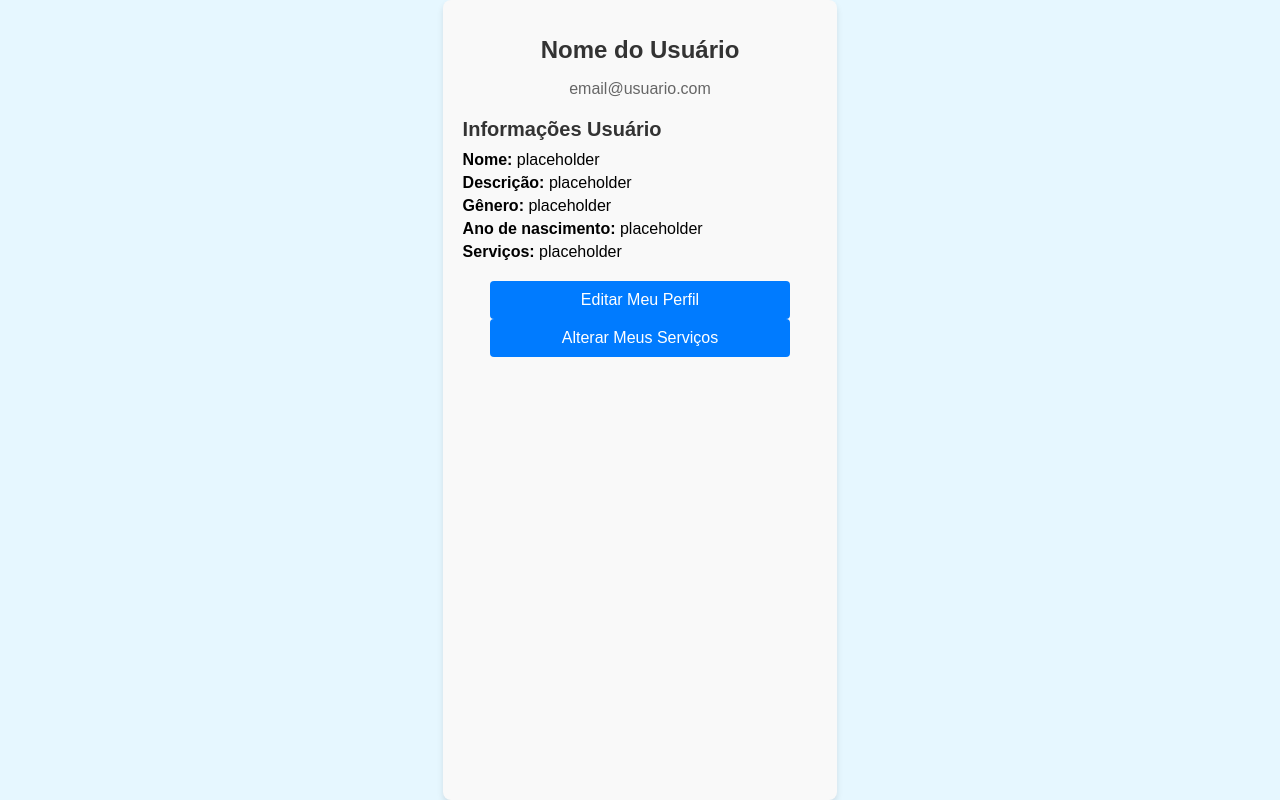
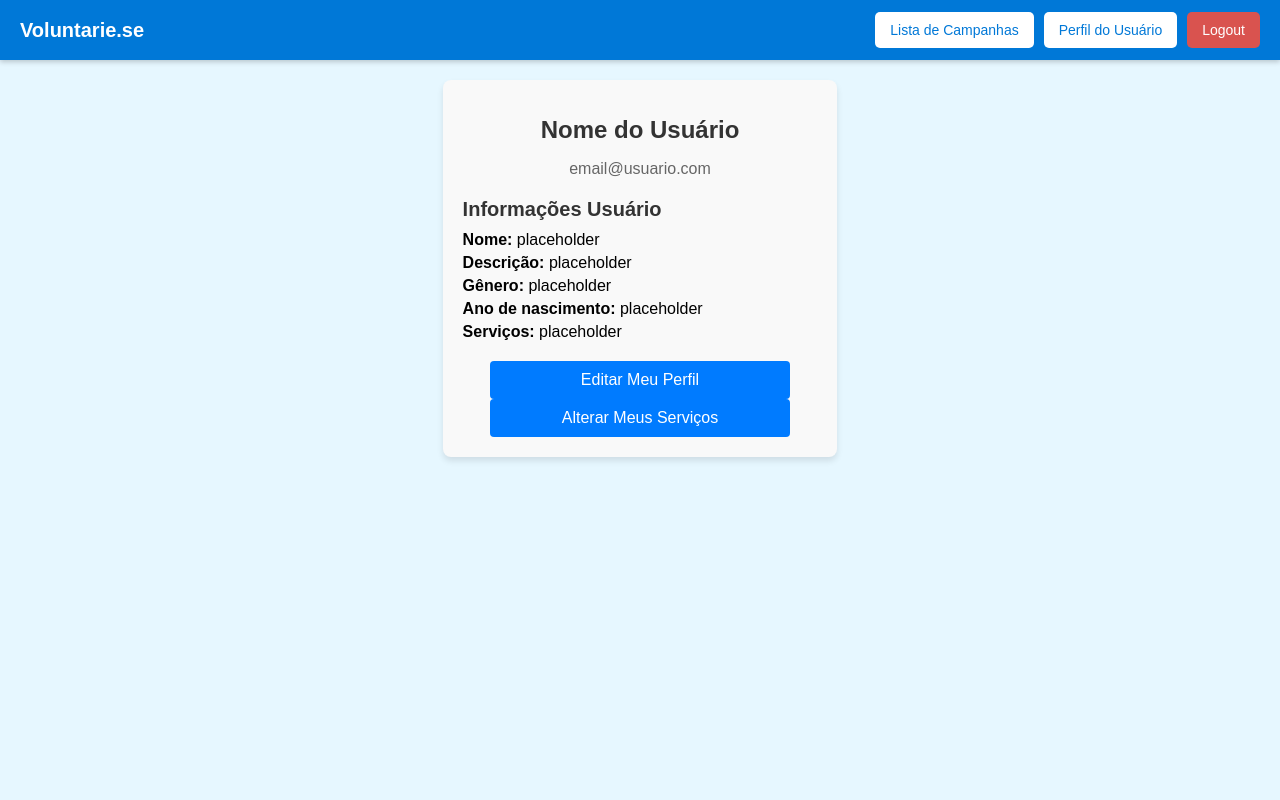
Before and after one commit to caemuller/Trab-ES, a React (Vite) app in the folder client/: page /profile in a window 1280 px wide. Built offline with nearby package versions, Linux system fonts and the light colour scheme.

Commit message:
feat: adding menu

```diff
--- a/client/src/App.jsx
+++ b/client/src/App.jsx
@@ -3,7 +3,7 @@ import { BrowserRouter, Routes, Route, Navigate } from 'react-router-dom';
 import Login from './pages/Login';
 import Signup from './pages/Signup';
 import CampaignList from './pages/CampaignList';
-import Home from './pages/Home';
+import Home from './pages/Menu';
 import Profile from './pages/Profile';
 import UserPage from "./pages/UserPage";
 
@@ -21,7 +21,6 @@ function App() {
           <Route path="/login" element={<Login />} />
           <Route path="/sign-up" element={<Signup />} />
           <Route path="/campaign-list" element={<CampaignList />} />
-          <Route path="/home" element={<Home />} />
           <Route path="/edit-profile" element={<UserPage />} />
           <Route path="/profile" element={<Profile />} />
           <Route path="*" element={<Navigate to="/login" replace />} />
--- a/client/src/assets/css/main.css
+++ b/client/src/assets/css/main.css
@@ -360,3 +360,7 @@ label {
   margin-bottom: 2rem;
   color: #333;
 }
+
+.content {
+    padding-top: 80px;
+}
--- /dev/null
+++ b/client/src/assets/css/menu.css
@@ -0,0 +1,59 @@
+body {
+    margin: 0;
+    padding: 0;
+    font-family: Arial, sans-serif;
+}
+
+.menu-container {
+    position: fixed;
+    top: 0;
+    left: 0;
+    width: 100%;
+    height: 60px;
+    background-color: #0078d7;
+    color: white;
+    display: flex;
+    align-items: center;
+    justify-content: space-between;
+    padding: 0 20px;
+    box-shadow: 0 2px 5px rgba(0, 0, 0, 0.2);
+    z-index: 1000;
+    box-sizing: border-box;
+}
+
+/* Logo */
+.menu-logo {
+    font-size: 20px;
+    font-weight: bold;
+}
+
+/* Menu buttons */
+.menu-buttons {
+    display: flex;
+    gap: 10px;
+}
+
+.menu-button {
+padding: 10px 15px;
+border: none;
+border-radius: 5px;
+background-color: white;
+color: #0078d7;
+font-size: 14px;
+cursor: pointer;
+transition: background-color 0.3s;
+}
+
+.menu-button:hover {
+background-color: #005bb5;
+color: white;
+}
+
+.logout-button {
+background-color: #d9534f;
+color: white;
+}
+
+.logout-button:hover {
+background-color: #c9302c;
+}
--- a/client/src/pages/CampaignList.jsx
+++ b/client/src/pages/CampaignList.jsx
@@ -1,5 +1,6 @@
 import { useEffect, useState } from "react";
 import CampaignService from "../services/CampaignService"
+import Menu from "./Menu";
 
 function CampaignList() {
     const [campaigns, setCampaigns] = useState([]);
@@ -30,6 +31,9 @@ function CampaignList() {
     }, [searchTerm, campaigns]);
 
     return (
+      <>
+      <Menu/>
+      <div className="content">
         <div className="container">
           <div className="search-bar">
             <input
@@ -59,6 +63,8 @@ function CampaignList() {
           )}
           </div>
         </div>
+      </div>
+    </>
     );
 
 }
--- a/client/src/pages/Home.jsx
+++ /dev/null
@@ -1,32 +0,0 @@
-import { useNavigate } from "react-router-dom";
-function Home() {
-  const navigate = useNavigate();
-
-  const goToCampaignList = () => navigate("/campaign-list");
-  const goToUserProfile = () => navigate("/profile");
-  const logout = () => {
-    navigate("/login");
-  };
-
-  return (
-    <div className="home-container">
-    <div className="home-box">
-      <h1 className="home-title">Bem-vindo ao Voluntarie.se</h1>
-
-      <div className="home-buttons">
-        <button onClick={goToCampaignList} className="home-button">
-          Lista de Campanhas
-        </button>
-        <button onClick={goToUserProfile} className="home-button">
-          Perfil do Usuário
-        </button>
-        <button onClick={logout} className="home-button logout-button">
-          Logout
-        </button>
-      </div>
-    </div>
-  </div>
-  );
-}
-
-export default Home;
--- a/client/src/pages/Login.jsx
+++ b/client/src/pages/Login.jsx
@@ -23,7 +23,7 @@ function Login() {
             const response = await authService.login(formData);
 
             if (response.status == 200) {
-                navigate("/home");
+                navigate("/campaign-list");
             } else if (response.status == 401) {
                 setErrorMessage("Usuário ou senha inválidos");
             }
--- /dev/null
+++ b/client/src/pages/Menu.jsx
@@ -0,0 +1,29 @@
+import { useNavigate } from "react-router-dom";
+import "../assets/css/menu.css";
+
+function Menu() {
+  const navigate = useNavigate();
+
+  const goToCampaignList = () => navigate("/campaign-list");
+  const goToUserProfile = () => navigate("/profile");
+  const logout = () => navigate("/login");
+
+  return (
+    <nav className="menu-container">
+      <div className="menu-logo">Voluntarie.se</div>
+      <div className="menu-buttons">
+        <button onClick={goToCampaignList} className="menu-button">
+          Lista de Campanhas
+        </button>
+        <button onClick={goToUserProfile} className="menu-button">
+          Perfil do Usuário
+        </button>
+        <button onClick={logout} className="menu-button logout-button">
+          Logout
+        </button>
+      </div>
+    </nav>
+  );
+}
+
+export default Menu;
--- a/client/src/pages/Profile.jsx
+++ b/client/src/pages/Profile.jsx
@@ -1,5 +1,6 @@
 import React from "react";
 import { Link } from "react-router-dom";
+import Menu from "./Menu";
 
 function Profile() {
   const handleChangeServices = () => {
@@ -7,6 +8,9 @@ function Profile() {
   };
 
   return (
+    <>
+      <Menu/>
+      <div className="content">
         <div className="profile-container">
           <div className="profile-header">
             <h1 className="profile-name">Nome do Usuário</h1>
@@ -30,6 +34,8 @@ function Profile() {
             Alterar Meus Serviços
           </button>
         </div>
+      </div>
+    </>
   );
 }
 
```
Also changed, not shown: 1 other file (tests, documents, lock files or other folders). Lines whose indentation alone changed are shown as unchanged.
